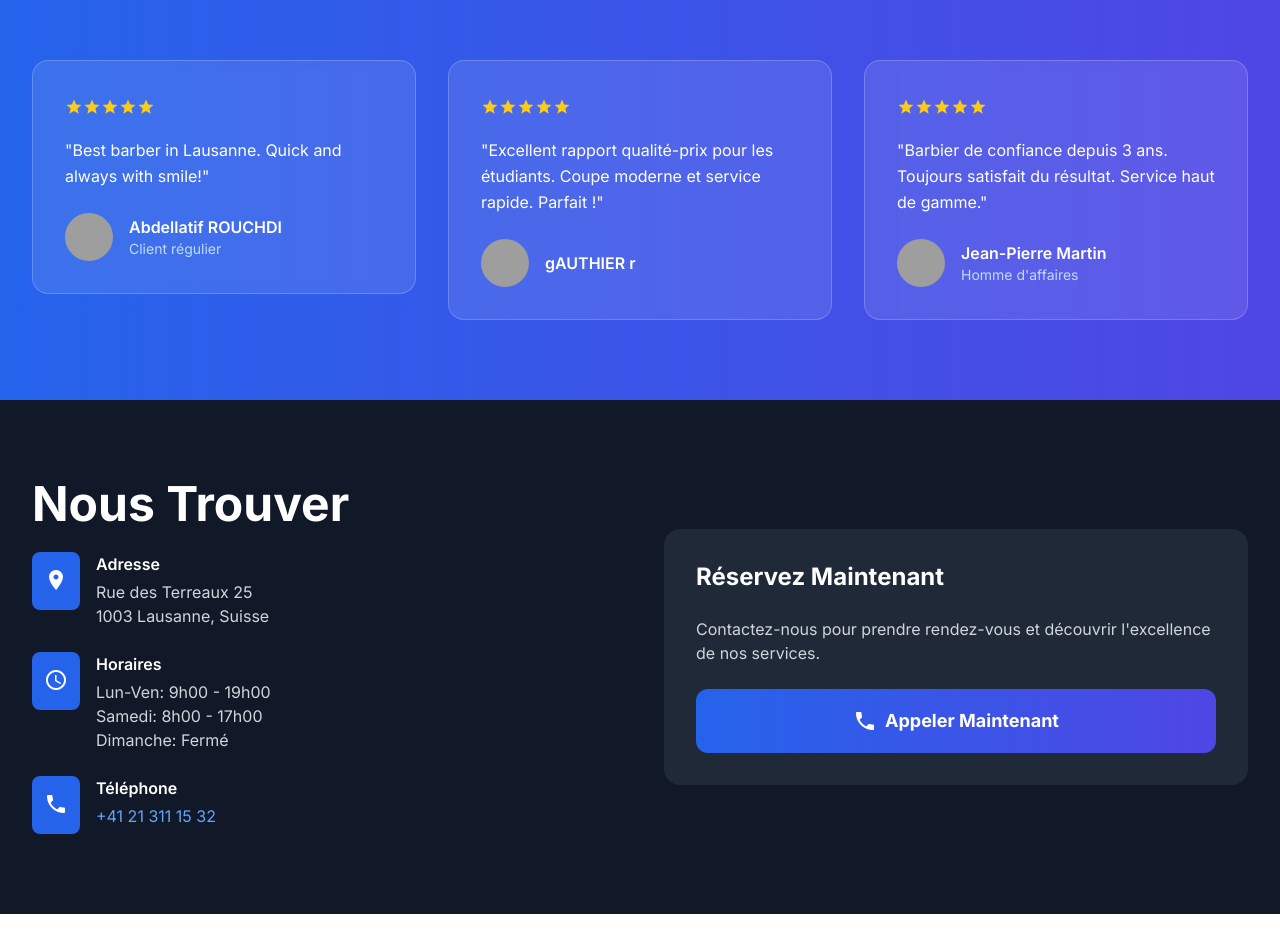
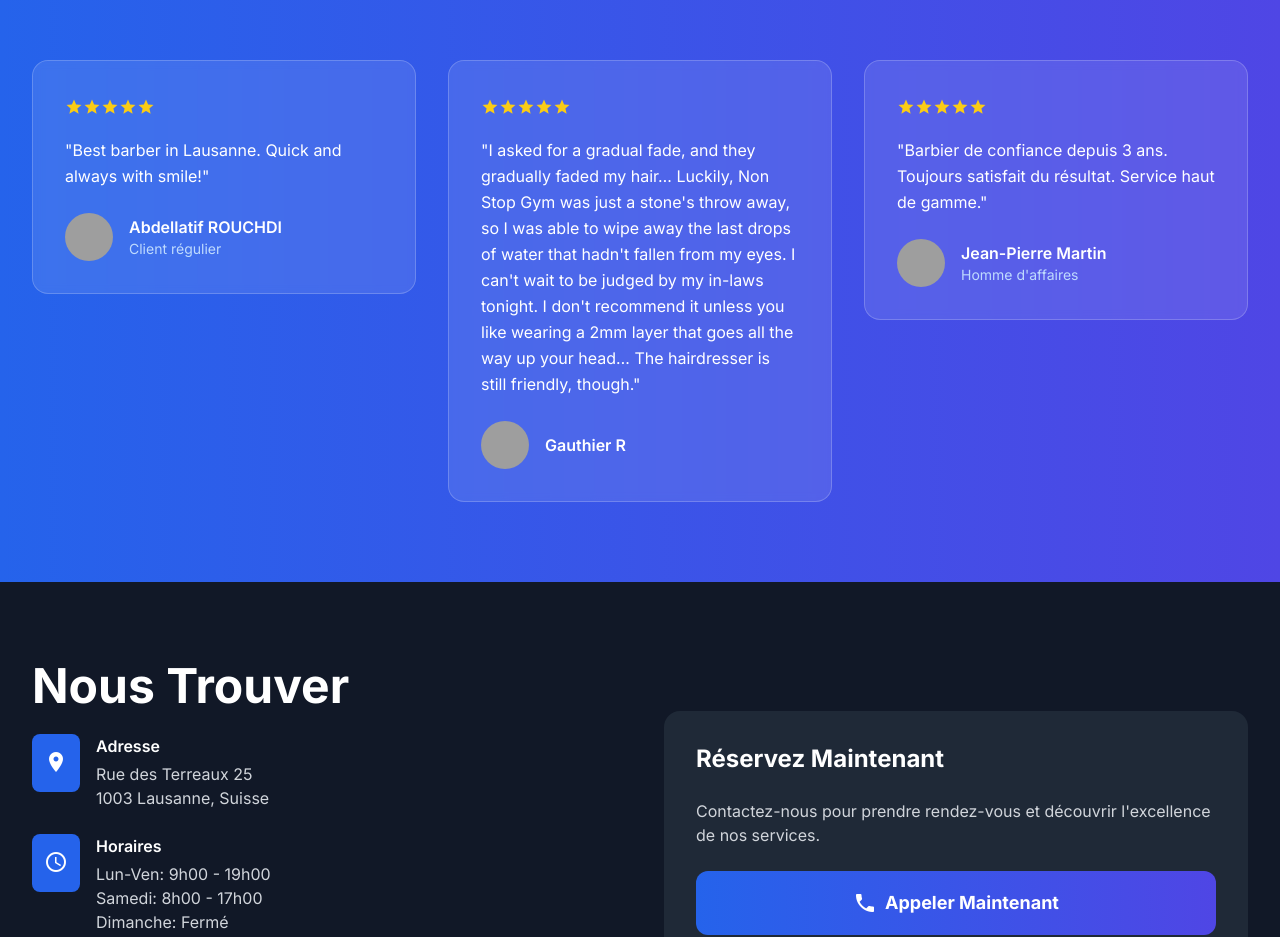
Before and after one commit to Ilir-Prog/bb, a React (Vite) app: page /about in a window 1280 px wide. Shown: the part 2740-3677 px from the top of the page. Before the commit the page ends 3654 px from the top, so only its background shows below. Built offline with nearby package versions, Linux system fonts and the light colour scheme; grey boxes are pictures that could not be loaded.

Commit message:
Updated testimonials.ts

```diff
--- a/src/data/testimonials.ts
+++ b/src/data/testimonials.ts
@@ -18,9 +18,9 @@ export const testimonials: Testimonial[] = [
   },
   {
     id: 2,
-    name: "gAUTHIER r",
+    name: "Gauthier R",
     role: "",
-    content: "Excellent rapport qualité-prix pour les étudiants. Coupe moderne et service rapide. Parfait !",
+    content: "I asked for a gradual fade, and they gradually faded my hair… Luckily, Non Stop Gym was just a stone's throw away, so I was able to wipe away the last drops of water that hadn't fallen from my eyes. I can't wait to be judged by my in-laws tonight. I don't recommend it unless you like wearing a 2mm layer that goes all the way up your head… The hairdresser is still friendly, though.",
     rating: 5,
     image: "https://images.pexels.com/photos/1222271/pexels-photo-1222271.jpeg?auto=compress&cs=tinysrgb&w=150&h=150&fit=crop"
   },
```
